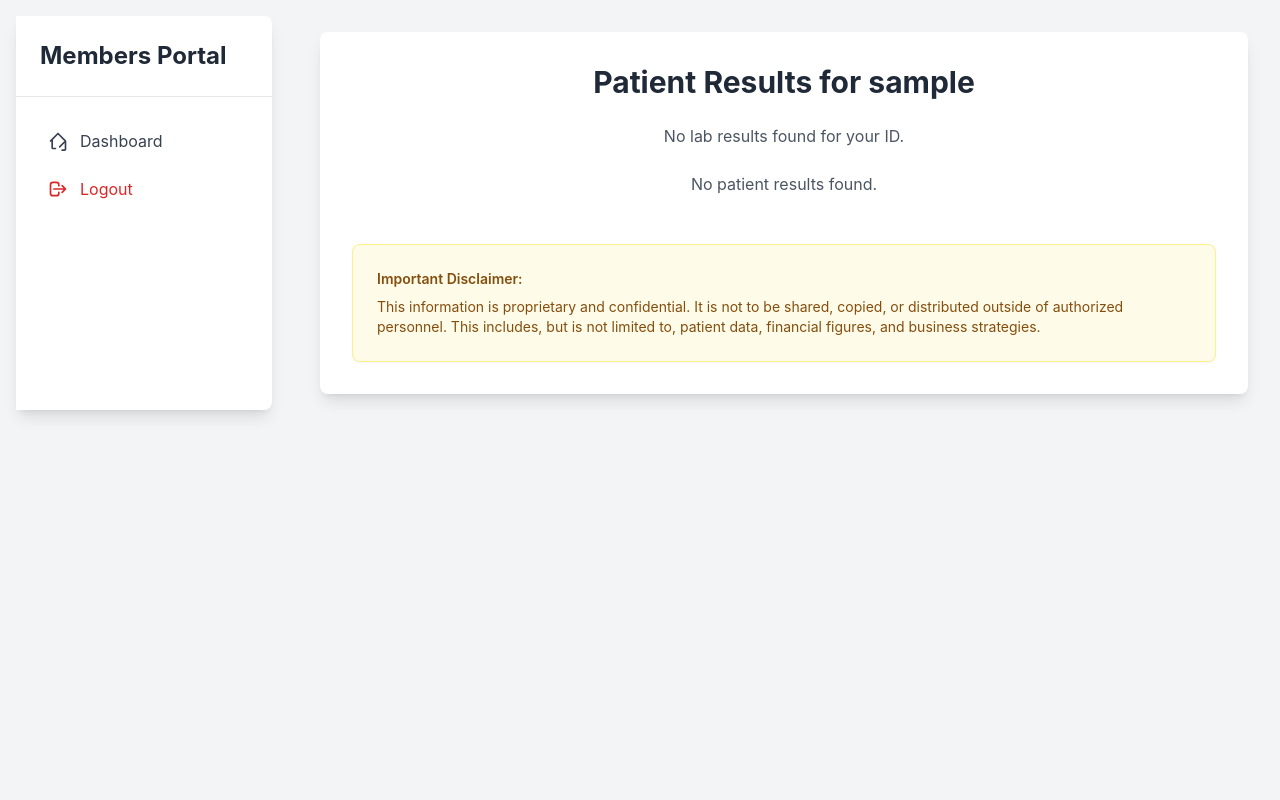
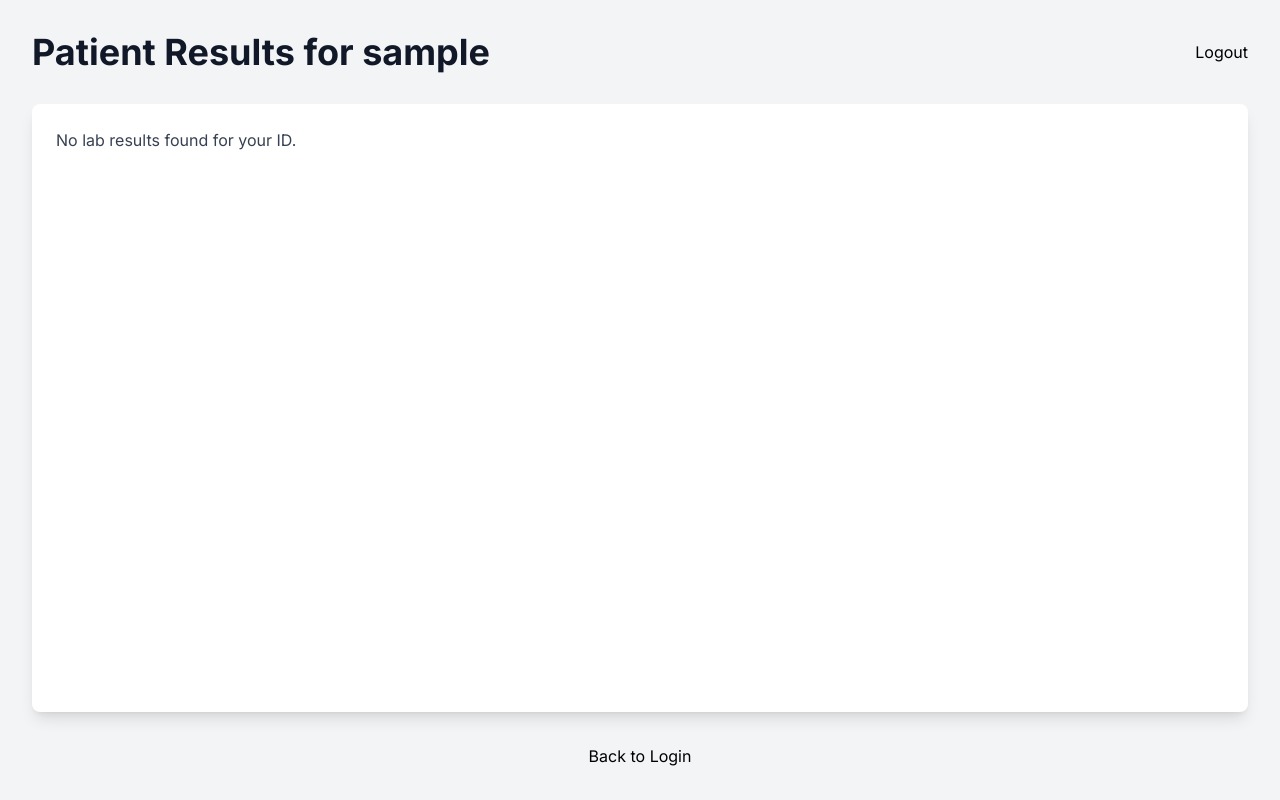
Before and after one commit to drsdass/Members_portal, a Flask app: page /patient_results in a window 1280 px wide. Run offline with Flask 3, Linux system fonts and the light colour scheme; the visitor is signed in with stand-in values (Sample User, id 1); some libraries are stand-ins or nearby versions.

Commit message:
Update patient_results.html

```diff
--- a/templates/patient_results.html
+++ b/templates/patient_results.html
@@ -3,48 +3,69 @@
 <head>
     <meta charset="UTF-8">
     <meta name="viewport" content="width=device-width, initial-scale=1.0">
-    <title>Patient Results for {{ patient_name }}</title>
+    <title>Patient Results - {{ patient_name }}</title>
     <script src="https://cdn.tailwindcss.com"></script>
+    <link href="https://fonts.googleapis.com/css2?family=Inter:wght@300;400;500;600;700&display=swap" rel="stylesheet">
     <style>
         body { font-family: 'Inter', sans-serif; }
+        .btn {
+            @apply px-4 py-2 rounded-md font-medium text-sm;
+        }
+        .btn-primary {
+            @apply bg-blue-600 text-white hover:bg-blue-700 focus:outline-none focus:ring-2 focus:ring-offset-2 focus:ring-blue-500;
+        }
+        .link-text {
+            @apply text-blue-600 hover:underline;
+        }
     </style>
 </head>
-<body class="bg-gray-100 flex">
-    {% extends 'base_dashboard.html' %}
+<body class="bg-gray-100 min-h-screen flex flex-col p-8">
+    <header class="flex justify-between items-center mb-8">
+        <h1 class="text-4xl font-extrabold text-gray-900">Patient Results for {{ patient_name }}</h1>
+        <div class="text-right">
+            <a href="/logout" class="link-text">Logout</a>
+        </div>
+    </header>
 
-    {% block title %}Patient Results for {{ patient_name }}{% endblock %}
+    {% with messages = get_flashed_messages(with_categories=true) %}
+        {% if messages %}
+            <div class="mb-6 space-y-3">
+                {% for category, message in messages %}
+                    <p class="{% if category == 'error' %}bg-red-100 border border-red-400 text-red-700{% elif category == 'success' %}bg-green-100 border border-green-400 text-green-700{% else %}bg-blue-100 border border-blue-400 text-blue-700{% endif %} px-4 py-3 rounded-md text-center">
+                        {{ message }}
+                    </p>
+                {% endfor %}
+            </div>
+        {% endif %}
+    {% endwith %}
 
-    {% block content %}
-    <div class="bg-white p-8 rounded-lg shadow-lg w-full">
-        <h2 class="text-3xl font-bold text-center text-gray-800 mb-6">Patient Results for {{ patient_name }}</h2>
-        {% if message %}
-            <p class="text-gray-600 text-center mb-6">{{ message }}</p>
-        {% endif %}
-
+    <main class="flex-1 bg-white p-6 rounded-lg shadow-lg">
         {% if results_by_dos %}
+            <h2 class="text-2xl font-bold text-gray-800 mb-4">Your Lab Results by Date of Service:</h2>
+            <div class="space-y-6">
                 {% for dos, reports in results_by_dos.items() %}
-                <h3 class="text-xl font-semibold text-gray-700 mt-6 mb-3">Date of Service: {{ dos }}</h3>
-                <ul class="space-y-2 mb-8">
+                    <div class="border border-gray-200 rounded-md p-4 bg-gray-50">
+                        <h3 class="text-xl font-semibold text-gray-700 mb-3">Date of Service: {{ dos }}</h3>
+                        <ul class="list-disc pl-5 space-y-2">
                             {% for report in reports %}
-                        <li class="flex items-center bg-blue-50 p-3 rounded-md shadow-sm">
-                            <svg class="w-5 h-5 text-blue-600 mr-3" fill="currentColor" viewBox="0 0 20 20" xmlns="http://www.w3.org/2000/svg"><path fill-rule="evenodd" d="M4 4a2 2 0 012-2h4.586A2 2 0 0112 2.414L14.586 5A2 2 0 0115 6.414V16a2 2 0 01-2 2H6a2 2 0 01-2-2V4zm2 10a1 1 0 011-1h6a1 1 0 110 2H7a1 1 0 01-1-1zm0-3a1 1 0 011-1h6a1 1 0 110 2H7a1 1 0 01-1-1zm0-3a1 1 0 011-1h6a1 1 0 110 2H7a1 1 0 01-1-1z" clip-rule="evenodd"></path></svg>
-                            <a href="{{ report.webViewLink }}" target="_blank" class="text-blue-700 hover:underline font-medium">
-                                {{ report.name }}
-                            </a>
+                                <li class="text-gray-800">
+                                    {{ report.name }} -
+                                    <a href="{{ report.webViewLink }}" target="_blank" class="btn btn-primary btn-sm ml-2">View Report</a>
                                 </li>
                             {% endfor %}
                         </ul>
+                    </div>
                 {% endfor %}
+            </div>
+        {% elif message %}
+            <p class="text-gray-700">{{ message }}</p>
         {% else %}
-            <p class="text-gray-600 text-center">No patient results found.</p>
+            <p class="text-gray-700">No lab results found for your ID.</p>
         {% endif %}
+    </main>
 
-        {# Disclaimer Section #}
-        <div class="mt-12 p-6 bg-yellow-50 border border-yellow-200 text-yellow-800 rounded-lg shadow-sm text-sm">
-            <p class="font-semibold mb-2">Important Disclaimer:</p>
-            <p>This information is proprietary and confidential. It is not to be shared, copied, or distributed outside of authorized personnel. This includes, but is not limited to, patient data, financial figures, and business strategies.</p>
+    <div class="mt-8 text-center">
+        <a href="/logout" class="link-text">Back to Login</a>
     </div>
-    </div>
-    {% endblock %}
 </body>
 </html>
```
Lines whose indentation alone changed are shown as unchanged.
